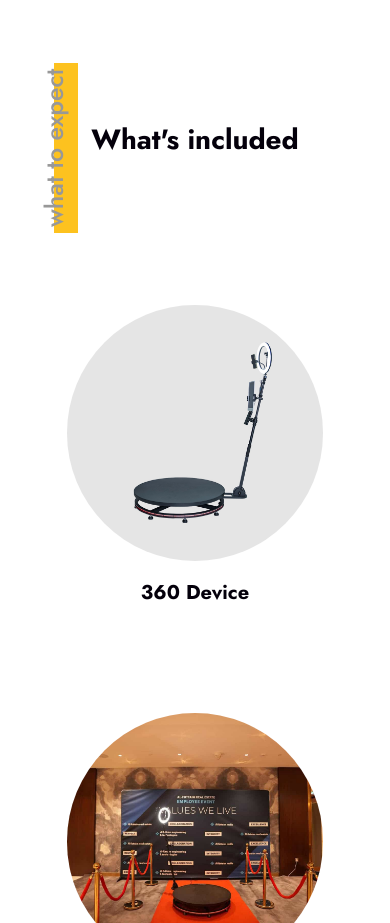
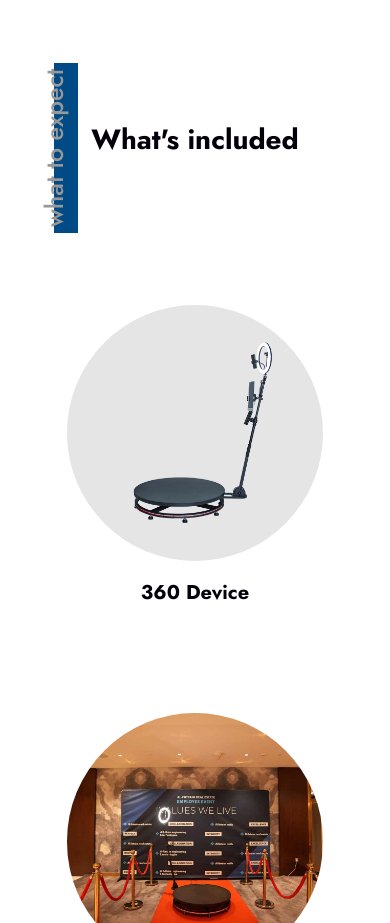
Before and after one commit to MahmoudKasrawy/digital-agency-html-template, a plain HTML site: page index.html in a window 390 px wide. Shown: the part 6240-7163 px from the top of the page. Drawn offline with nearby package versions, Linux system fonts and the light colour scheme.

Commit message:
Update style.css

```diff
--- a/css/style.css
+++ b/css/style.css
@@ -748,7 +748,7 @@ body {
         left: 30px;
         transform: rotate(-90deg);
         transform-origin: top left;
-        background-color: #fdc21f;
+      background-color:#004b85 !important;
         height: 24px;
         width: 170px;
         bottom: -100px;
```
